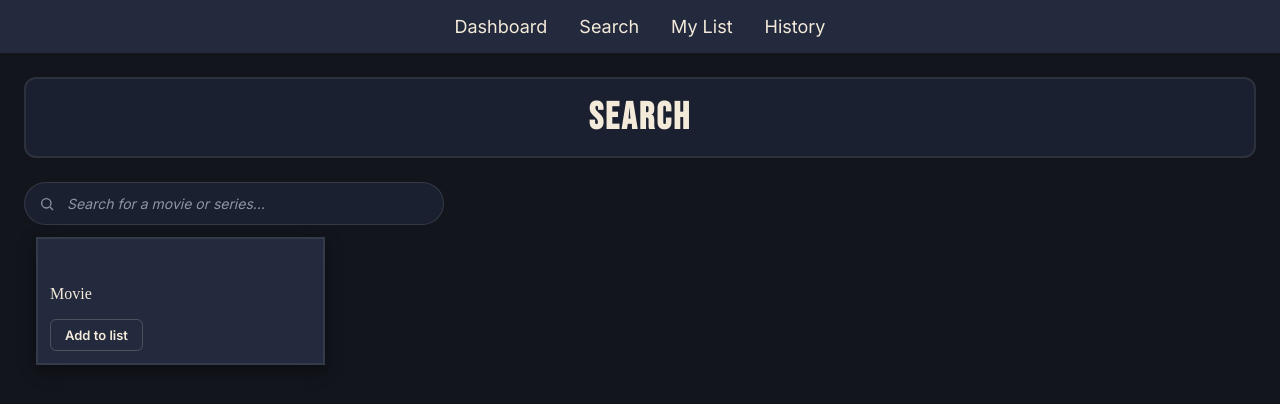
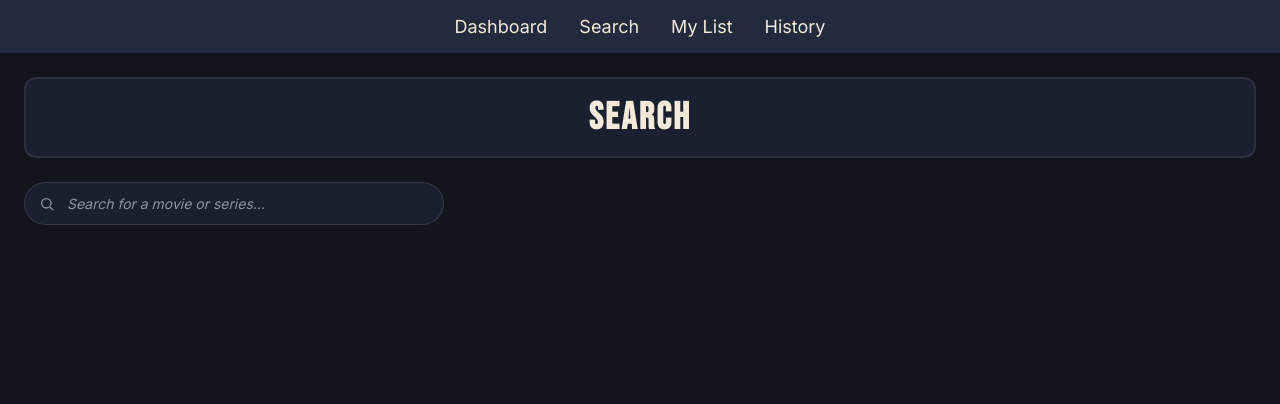
Before and after one commit to OskariE/movie-and-series-tracker, a React (Vite) app in the folder frontend/: page /search in a window 1280 px wide. Shown: the top 404 px of the page. Built offline with nearby package versions, Linux system fonts and the light colour scheme.

Commit message:
bugfixes to dashboard and search page.

```diff
--- a/frontend/src/pages/Frontpage.jsx
+++ b/frontend/src/pages/Frontpage.jsx
@@ -8,16 +8,17 @@ function statsFrom(titles) {
   const completed = titles.filter((t) => t.status === 'completed').length
   const plan = titles.filter((t) => t.status === 'plan').length
   const minutes = titles.reduce((sum, t) => {
-    console.log(t)
-    if (t.type === 'series') return (sum + (t.episodesWatched * Number(t.runTime.split(" ")[0])))
-    return sum + Number(t.runTime.split(" ")[0])
-  }, 0)
+    if (t.type === 'series') return sum + (t.episodesWatched * Number(t.runTime.split(" ")[0]))
+    if (t.type === 'movie' && t.status === 'completed') return sum + Number(t.runTime.split(" ")[0])
+  return sum
+}, 0)
+
   return { watching, completed, plan, hours: Number(Math.round((minutes / 60))) }
 }
 
 
 export default function Dashboard() {
-  const [titles, setTitles] = useState([])
+  const [titles, setTitles] = useState(null)
 
   useEffect(() => {
     localTitlesService.getAll().then(t =>
@@ -25,10 +26,10 @@ export default function Dashboard() {
     )
   }, [])
 
-  const stats = statsFrom(titles)
-  const watchingNow = titles.filter((t) => t.status === 'watching')
-  const planned = titles.filter((t) => t.status === 'plan')
-  const completed = titles.filter((t) => t.status === 'completed')
+  const stats = titles ? statsFrom(titles) : { watching: 0, completed: 0, plan: 0, hours: 0 }
+  const watchingNow = titles ? titles.filter((t) => t.status === 'watching') : []
+  const planned = titles ? titles.filter((t) => t.status === 'plan') : []
+  const completed = titles ? titles.filter((t) => t.status === 'completed') : []
 
     async function advanceEpisode(id) {
     const t = titles.find((t) => t.id === id)
@@ -51,7 +52,7 @@ export default function Dashboard() {
     const t = titles.find((t) => t.id === id)
     if (!t || t.type !== 'movie') return
     const watched = t.status === 'completed'
-    const updated = { ...t, status: watched ? 'watching' : 'completed', progressPct: watched ? t.progressPct : 100 }
+    const updated = { ...t, status: watched ? 'watching' : 'completed', progressPct: 100 }
     const saved = await localTitlesService.update(id, updated)
     setTitles((prev) => prev.map((t) => (t.id === id ? saved : t)))
   }
--- a/frontend/src/pages/Searchpage.jsx
+++ b/frontend/src/pages/Searchpage.jsx
@@ -19,6 +19,7 @@ export default function SearchPage() {
         const res = await searchTitles.search(query);
         console.log('Search response:', res);
         setResults(res);
+        console.log(results)
       } catch (err) {
         console.error('Search failed', err);
         setResults([]);
@@ -45,7 +46,7 @@ export default function SearchPage() {
 
       console.log('Adding title with data:', titleData);
       const res = await localTitlesService.create(titleData);
-      if (res.ok) {
+      if (res) {
         setAddedIds((prev) => [...prev, result.imdbID]);
       }
     } catch (err) {
@@ -72,17 +73,17 @@ export default function SearchPage() {
 
       {loading && <p className="empty-row compact">Searching…</p>}
 
-      {!loading && query && results.length === 0 && (
+      {!loading && query && !results.imdbID && (
         <p className="empty-row compact">No matches for "{query}".</p>
       )}
-
+      {results.imdbID && (
       <ul className="search-results">
-          <li key={`$${results.imdbID}`} className="search-result" >
+          <li key={`${results.imdbID}`} className="search-result" >
             <div className="search-result-info">
               <img src={results.Poster} alt={results.Title} className="search-result-poster-img" />
               <p className="search-result-title">{results.Title}</p>
               <p className="search-result-meta">
-                {results.type === 'series' ? 'Series' : 'Movie'}
+                {results.Type === 'series' ? 'Series' : 'Movie'}
                 {results.Released ? ` · ${results.Released.slice(7, 11)}` : ''}
               </p>
             </div>
@@ -94,7 +95,7 @@ export default function SearchPage() {
               {addedIds.includes(results.imdbID) ? 'Added' : 'Add to list'}
             </button>
           </li>
-      </ul>
+      </ul> )}
     </div>
   );
 }
```
